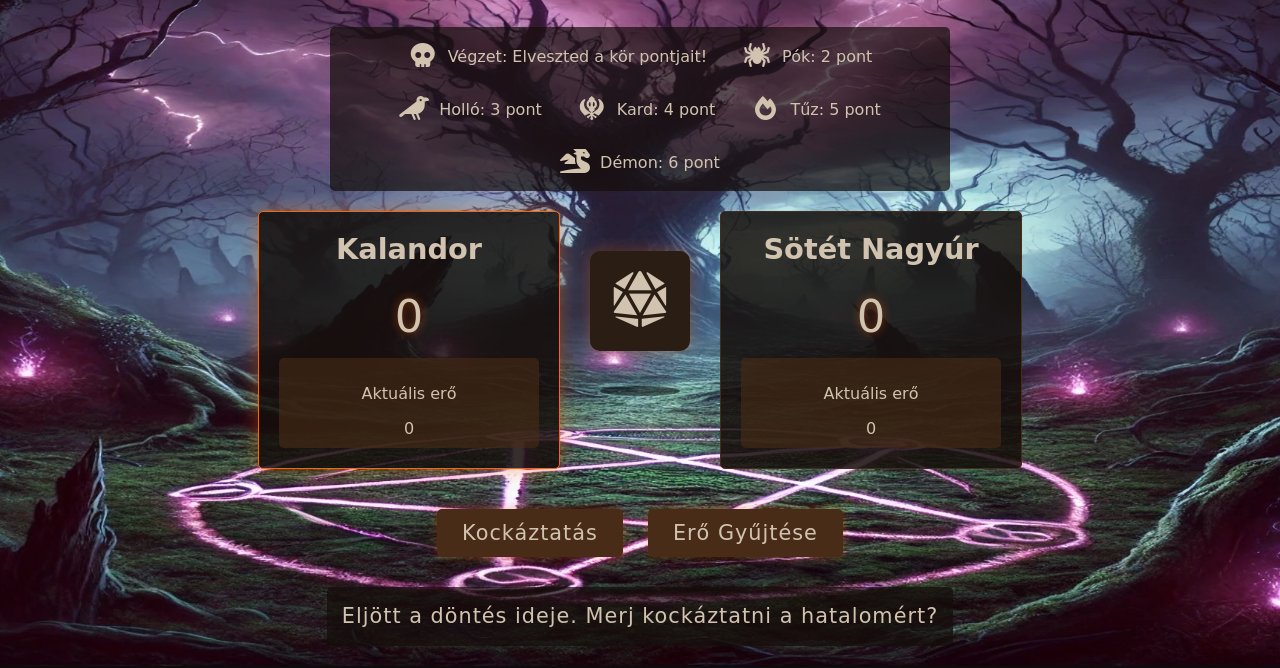
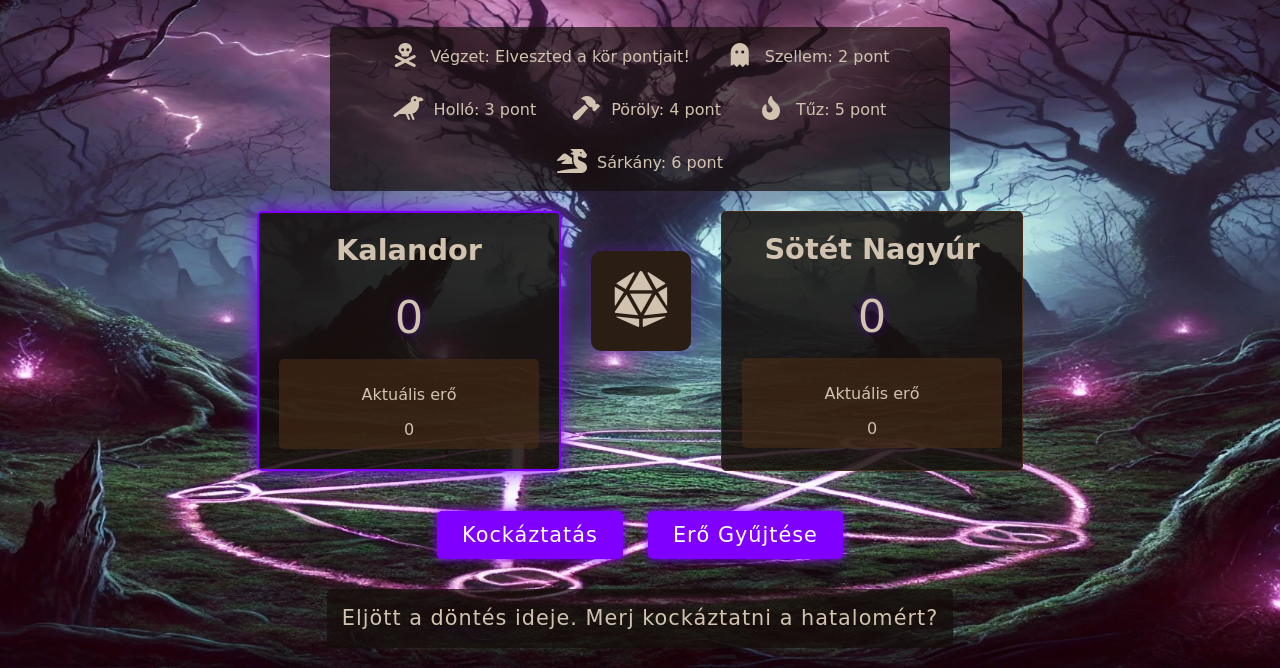
Before and after one commit to Zozzy087/a-sotet-magia-utvesztoje, a plain HTML site: page pig.html in a window 1280 px wide. Shown: the part 136-804 px from the top of the page. Drawn offline with Linux system fonts and the light colour scheme; a web font is replaced by a local one.

Commit message:
Update pig.html

```diff
--- a/pig.html
+++ b/pig.html
@@ -24,7 +24,7 @@
       padding: 15px;
       border-radius: 5px;
       display: inline-block;
-      text-shadow: 0 0 10px #ff6400;
+      text-shadow: 0 0 10px #7f00ff;
       letter-spacing: 2px;
     }
     #gameArea {
@@ -42,8 +42,8 @@
       border: 1px solid #482c17;
     }
     .active-player {
-      border: 1px solid #ff6400;
-      box-shadow: 0 0 20px rgba(255, 100, 0, 0.4);
+      border: 2px solid #7f00ff;
+      box-shadow: 0 0 20px #7f00ff;
     }
     h2 {
       margin-top: 0;
@@ -53,7 +53,7 @@
     .score {
       font-size: 2.8rem;
       margin: 15px 0;
-      text-shadow: 0 0 10px rgba(255, 100, 0, 0.5);
+      text-shadow: 0 0 10px rgba(127, 0, 255, 0.5);
     }
     .current-box {
       background-color: rgba(72, 44, 23, 0.6);
@@ -100,7 +100,7 @@
       line-height: 100px;
       background-color: #291d14;
       border-radius: 10px;
-      box-shadow: 0 0 15px rgba(255, 100, 0, 0.3);
+      box-shadow: 0 0 15px rgba(127, 0, 255, 0.3);
     }
     #controls {
       margin-top: 30px;
@@ -113,16 +113,16 @@
       border-radius: 5px;
       border: none;
       cursor: pointer;
-      background-color: #482c17;
-      color: #d1c3af;
-      box-shadow: 0 0 10px rgba(255, 100, 0, 0.3);
+      background-color: #7f00ff;
+      color: white;
+      box-shadow: 0 0 10px #7f00ff;
       transition: all 0.3s;
       letter-spacing: 1px;
     }
     button:hover {
-      background-color: #5a381f;
+      background-color: #a94bff;
       transform: scale(1.05);
-      box-shadow: 0 0 15px rgba(255, 100, 0, 0.5);
+      box-shadow: 0 0 15px #a94bff;
     }
     #result {
       font-size: 1.3rem;
@@ -140,9 +140,9 @@
       margin-top: 30px;
     }
     .winner {
-      color: #ff6400;
+      color: #7fff7f;
       font-weight: bold;
-      text-shadow: 0 0 10px rgba(255, 100, 0, 0.7);
+      text-shadow: 0 0 10px rgba(127, 255, 127, 0.7);
     }
     .symbol-legend {
       display: flex;
@@ -180,28 +180,28 @@
 
 <div class="symbol-legend">
   <div class="symbol-item">
-    <div class="small-symbol"><i class="fas fa-skull"></i></div>
+    <div class="small-symbol"><i class="fas fa-skull-crossbones"></i></div>
     <div class="symbol-text">Végzet: Elveszted a kör pontjait!</div>
   </div>
   <div class="symbol-item">
-    <div class="small-symbol"><i class="fas fa-spider"></i></div>
-    <div class="symbol-text">Pók: 2 pont</div>
+    <div class="small-symbol"><i class="fas fa-ghost"></i></div>
+    <div class="symbol-text">Szellem: 2 pont</div>
   </div>
   <div class="symbol-item">
     <div class="small-symbol"><i class="fas fa-crow"></i></div>
     <div class="symbol-text">Holló: 3 pont</div>
   </div>
   <div class="symbol-item">
-    <div class="small-symbol"><i class="fas fa-khanda"></i></div>
-    <div class="symbol-text">Kard: 4 pont</div>
+    <div class="small-symbol"><i class="fas fa-hammer"></i></div>
+    <div class="symbol-text">Pöröly: 4 pont</div>
   </div>
   <div class="symbol-item">
-    <div class="small-symbol"><i class="fas fa-fire"></i></div>
+    <div class="small-symbol"><i class="fas fa-fire-alt"></i></div>
     <div class="symbol-text">Tűz: 5 pont</div>
   </div>
   <div class="symbol-item">
     <div class="small-symbol"><i class="fas fa-dragon"></i></div>
-    <div class="symbol-text">Démon: 6 pont</div>
+    <div class="symbol-text">Sárkány: 6 pont</div>
   </div>
 </div>
 
@@ -254,12 +254,12 @@ let gameActive = true;
 
 // Szimbólumok és értékek
 const symbols = [
-  { icon: 'fas fa-skull', name: 'Végzet', value: 1, effect: 'Elveszted a kör pontjait!' },
-  { icon: 'fas fa-spider', name: 'Pók', value: 2, effect: '2 pont' },
+  { icon: 'fas fa-skull-crossbones', name: 'Végzet', value: 1, effect: 'Elveszted a kör pontjait!' },
+  { icon: 'fas fa-ghost', name: 'Szellem', value: 2, effect: '2 pont' },
   { icon: 'fas fa-crow', name: 'Holló', value: 3, effect: '3 pont' },
-  { icon: 'fas fa-khanda', name: 'Kard', value: 4, effect: '4 pont' },
-  { icon: 'fas fa-fire', name: 'Tűz', value: 5, effect: '5 pont' },
-  { icon: 'fas fa-dragon', name: 'Démon', value: 6, effect: '6 pont' }
+  { icon: 'fas fa-hammer', name: 'Pöröly', value: 4, effect: '4 pont' },
+  { icon: 'fas fa-fire-alt', name: 'Tűz', value: 5, effect: '5 pont' },
+  { icon: 'fas fa-dragon', name: 'Sárkány', value: 6, effect: '6 pont' }
 ];
 
 // DOM elemek
```
